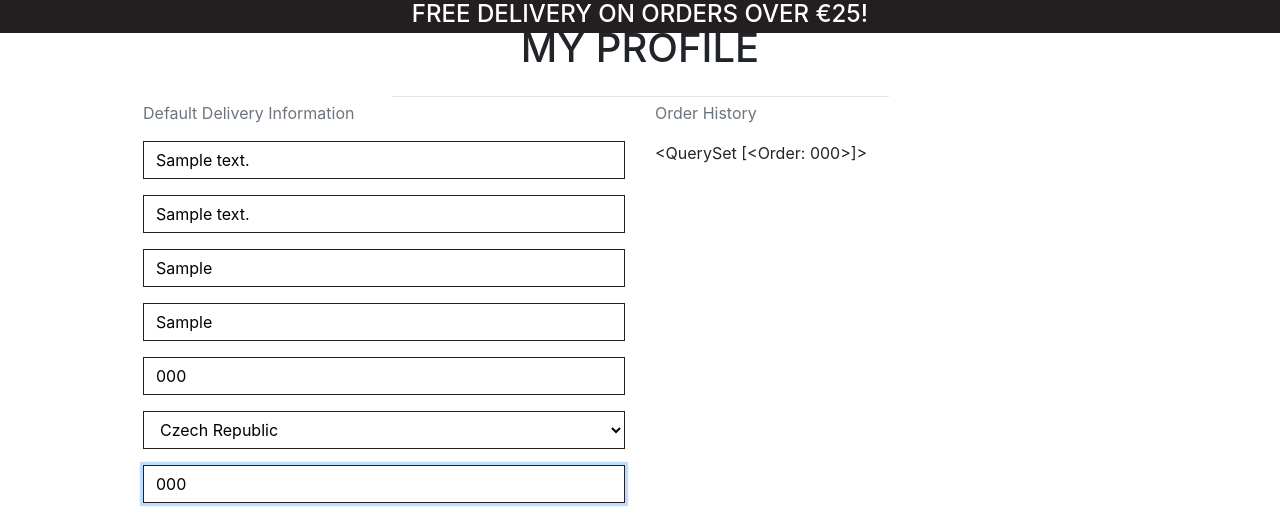
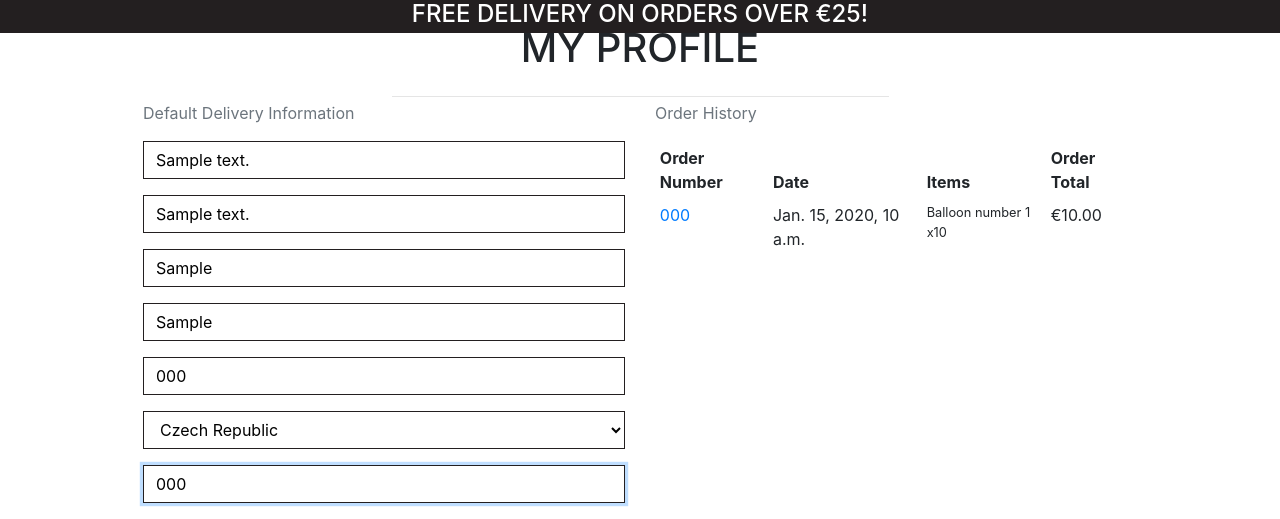
Before and after one commit to gwenjo/FancyDayDesign, a Django app: page /profile/ in a window 1280 px wide. Shown: the part 180-699 px from the top of the page. Run offline with Django 3.2, Linux system fonts and the light colour scheme; a user stored in the database is signed in; data comes from the database, SQL or seed files in the repository; tables that the repository leaves empty hold one stand-in row (values such as "Sample post"); some libraries are stand-ins or nearby versions.

Commit message:
modified allauth templates

```diff
--- a/bag/templates/bag/bag.html
+++ b/bag/templates/bag/bag.html
@@ -14,10 +14,9 @@
     <div class="overlay"></div>
     <div class="container mb-2">
         <div class="row">
-            <div class="col">
-                <hr>
+            <div class="col text-center">
                 <h2 class="logo-font mb-4">Shopping Bag</h2>
-                <hr>
+                <hr class="w-50 mb-1">
             </div>
         </div>
 
--- a/checkout/admin.py
+++ b/checkout/admin.py
@@ -15,7 +15,7 @@ class OrderAdmin(admin.ModelAdmin):
                        'grand_total', 'original_bag',
                        'stripe_pid')
 
-    fields = ('order_number', 'date', 'full_name',
+    fields = ('order_number', 'user_profile', 'date', 'full_name',
               'email', 'phone_number', 'country',
               'postcode', 'town_or_city', 'street_address1',
               'street_address2', 'county', 'delivery_cost',
--- a/profiles/templates/profiles/profile.html
+++ b/profiles/templates/profiles/profile.html
@@ -33,7 +33,42 @@
             </div>
             <div class="col-12 col-lg-6">
                 <p class="text-muted">Order History</p>
-                {{ orders }}
+                <div class="order-history table-responsive">
+                    <table class="table table-sm table-borderless">
+                        <thead>
+                            <tr>
+                                <th>Order Number</th>
+                                <th>Date</th>
+                                <th>Items</th>
+                                <th>Order Total</th>
+                            </tr>
+                        </thead>
+                        <tbody>
+                            {% for order in orders %}
+                                <tr>
+                                    <td>
+                                        <a href="{% url 'order_history' order.order_number %}"
+                                        title="{{ order.order_number }}">
+                                            {{ order.order_number|truncatechars:6 }}
+                                        </a>
+                                    </td>
+                                    <td>{{ order.date }}</td>
+                                    <td>
+                                        <ul class="list-unstyled">
+                                            {% for item in order.lineitems.all %}
+                                                <li class="small">
+                                                    {% if item.product %}
+                                                    {% endif %}{{ item.product.name }} x{{ item.quantity }}
+                                                </li>
+                                            {% endfor %}
+                                        </ul>
+                                    </td>
+                                    <td>€{{ order.grand_total }}</td>
+                                </tr>
+                            {% endfor %}
+                        </tbody>
+                    </table>
+                </div>
             </div>
         </div>
 {% endblock %}
--- a/templates/allauth/account/account_inactive.html
+++ b/templates/allauth/account/account_inactive.html
@@ -6,8 +6,8 @@
 
 {% block inner_content %}
 
-<h2 class="logo-font mb-4">{% trans "Account Inactive" %}</h2>
-<hr>
+<h2 class="logo-font text-center mb-4">{% trans "Account Inactive" %}</h2>
+<hr class="w-50 mb-1">
 
 <p>{% trans "This account is inactive." %}</p>
 {% endblock %}
--- a/templates/allauth/account/email.html
+++ b/templates/allauth/account/email.html
@@ -5,8 +5,9 @@
 {% block head_title %}{% trans "Account" %}{% endblock %}
 
 {% block inner_content %}
-<h2 class="logo-font mb-4">{% trans "E-mail Addresses" %}</h2>
-<hr>
+<h2 class="logo-font text-center mb-4">{% trans "E-mail Addresses" %}</h2>
+<hr class="w-50 mb-1">
+
 {% if user.emailaddress_set.all %}
 <p>{% trans 'The following e-mail addresses are associated with your account:' %}</p>
 
--- a/templates/allauth/account/email_confirm.html
+++ b/templates/allauth/account/email_confirm.html
@@ -7,8 +7,8 @@
 
 
 {% block inner_content %}
-<h2 class="logo-font mb-4">{% trans "Confirm E-mail Address" %}</h2>
-<hr>
+<h2 class="logo-font text-center mb-4">{% trans "Confirm E-mail Address" %}</h2>
+<hr class="w-50 mb-1">
 
 {% if confirmation %}
 
--- a/templates/allauth/account/login.html
+++ b/templates/allauth/account/login.html
@@ -7,8 +7,8 @@
 
 {% block inner_content %}
 
-<h2 class="logo-font mb-4">{% trans "Sign In" %}</h2>
-<hr>
+<h2 class="logo-font text-center mb-4">{% trans "Sign In" %}</h2>
+<hr class="w-50 mb-1">
 
 {% get_providers as socialaccount_providers %}
 
--- a/templates/allauth/account/logout.html
+++ b/templates/allauth/account/logout.html
@@ -5,8 +5,8 @@
 {% block head_title %}{% trans "Sign Out" %}{% endblock %}
 
 {% block inner_content %}
-  <h2 class="logo-font mb-4">{% trans "Sign Out" %}</h2>
-  <hr>
+  <h2 class="logo-font text-center mb-4">{% trans "Sign Out" %}</h2>
+  <hr class="w-50 mb-1">
 
 <p>{% trans 'Are you sure you want to sign out?' %}</p>
 
--- a/templates/allauth/account/password_change.html
+++ b/templates/allauth/account/password_change.html
@@ -5,8 +5,8 @@
 {% block head_title %}{% trans "Change Password" %}{% endblock %}
 
 {% block inner_content %}s
-    <h2 class="logo-font mb-4">{% trans "Change Password" %}</h2>
-    <hr>
+    <h2 class="logo-font text-center mb-4">{% trans "Change Password" %}</h2>
+    <hr class="w-50 mb-1">
 
     <form method="POST" action="{% url 'account_change_password' %}" class="password_change">
         {% csrf_token %}
--- a/templates/allauth/account/password_reset.html
+++ b/templates/allauth/account/password_reset.html
@@ -7,8 +7,9 @@
 
 {% block inner_content %}
 
-    <h2 class="logo-font mb-4">{% trans "Password Reset" %}</h2>
-    <hr>
+    <h2 class="logo-font text-center mb-4">{% trans "Password Reset" %}</h2>
+    <hr class="w-50 mb-1">
+
     {% if user.is_authenticated %}
     {% include "account/snippets/already_logged_in.html" %}
     {% endif %}
--- a/templates/allauth/account/password_reset_done.html
+++ b/templates/allauth/account/password_reset_done.html
@@ -6,8 +6,8 @@
 {% block head_title %}{% trans "Password Reset" %}{% endblock %}
 
 {% block inner_content %}
-    <h2 class="logo-font mb-4">{% trans "Password Reset" %}</h2>
-    <hr>
+    <h2 class="logo-font text-center mb-4">{% trans "Password Reset" %}</h2>
+    <hr class="w-50 mb-1">
 
     {% if user.is_authenticated %}
     {% include "account/snippets/already_logged_in.html" %}
--- a/templates/allauth/account/password_reset_from_key.html
+++ b/templates/allauth/account/password_reset_from_key.html
@@ -4,8 +4,8 @@
 {% block head_title %}{% trans "Change Password" %}{% endblock %}
 
 {% block inner_content %}
-    <h2 class="logo-font mb-4">{% if token_fail %}{% trans "Bad Token" %}{% else %}{% trans "Change Password" %}{% endif %}</h2>
-    <hr>
+    <h2 class="logo-font text-center mb-4">{% if token_fail %}{% trans "Bad Token" %}{% else %}{% trans "Change Password" %}{% endif %}</h2>
+    <hr class="w-50 mb-1">
 
     {% if token_fail %}
         {% url 'account_reset_password' as passwd_reset_url %}
--- a/templates/allauth/account/password_reset_from_key_done.html
+++ b/templates/allauth/account/password_reset_from_key_done.html
@@ -4,7 +4,8 @@
 {% block head_title %}{% trans "Change Password" %}{% endblock %}
 
 {% block content %}
-    <h2 class="logo-font mb-4">{% trans "Change Password" %}</h2>
-    <hr>
+    <h2 class="logo-font text-center mb-4">{% trans "Change Password" %}</h2>
+    <hr class="w-50 mb-1">
+
     <p>{% trans 'Your password is now changed.' %}</p>
 {% endblock %}
--- a/templates/allauth/account/password_set.html
+++ b/templates/allauth/account/password_set.html
@@ -5,8 +5,8 @@
 {% block head_title %}{% trans "Set Password" %}{% endblock %}
 
 {% block inner_content %}
-    <h2 class="logo-font mb-4">{% trans "Set Password" %}</h2>
-    <hr>
+    <h2 class="logo-font text-center mb-4">{% trans "Set Password" %}</h2>
+    <hr class="w-50 mb-1">
 
     <form method="POST" action="{% url 'account_set_password' %}" class="password_set">
         {% csrf_token %}
--- a/templates/allauth/account/signup.html
+++ b/templates/allauth/account/signup.html
@@ -5,8 +5,8 @@
 {% block head_title %}{% trans "Signup" %}{% endblock %}
 
 {% block inner_content %}
-<h2 class="logo-font mb-4">{% trans "Sign Up" %}</h2>
-<hr>
+<h2 class="logo-font text-center mb-4">{% trans "Sign Up" %}</h2>
+<hr class="w-50 mb-1">
 
 <p>{% blocktrans %}Already have an account? Then please <a href="{{ login_url }}">sign in</a>.{% endblocktrans %}</p>
 
--- a/templates/allauth/account/signup_closed.html
+++ b/templates/allauth/account/signup_closed.html
@@ -5,8 +5,8 @@
 {% block head_title %}{% trans "Sign Up Closed" %}{% endblock %}
 
 {% block inner_content %}
-    <h2 class="logo-font mb-4">{% trans "Sign Up Closed" %}</h2>
-    <hr>
+    <h2 class="logo-font text-center mb-4">{% trans "Sign Up Closed" %}</h2>
+    <hr class="w-50 mb-1">
 
 <p>{% trans "We are sorry, but the sign up is currently closed." %}</p>
 {% endblock %}
--- a/templates/allauth/account/verification_sent.html
+++ b/templates/allauth/account/verification_sent.html
@@ -5,8 +5,8 @@
 {% block head_title %}{% trans "Verify Your E-mail Address" %}{% endblock %}
 
 {% block inner_content %}
-<h2 class="logo-font mb-4">{% trans "Verify Your E-mail Address" %}</h2>
-<hr>>
+<h2 class="logo-font text-center mb-4">{% trans "Verify Your E-mail Address" %}</h2>
+<hr class="w-50 mb-1">
 
     <p>{% blocktrans %}We have sent an e-mail to you for verification. Follow the link provided to finalize the signup process. Please contact us if you do not receive it within a few minutes.{% endblocktrans %}</p>
 
--- a/templates/allauth/account/verified_email_required.html
+++ b/templates/allauth/account/verified_email_required.html
@@ -5,8 +5,8 @@
 {% block head_title %}{% trans "Verify Your E-mail Address" %}{% endblock %}
 
 {% block inner_content %}
-<h2 class="logo-font mb-4">{% trans "Verify Your E-mail Address" %}</h2>
-<hr>
+<h2 class="logo-font text-center mb-4">{% trans "Verify Your E-mail Address" %}</h2>
+<hr class="w-50 mb-1">
 
 {% url 'account_email' as email_url %}
 
--- a/templates/includes/toasts/toast_success.html
+++ b/templates/includes/toasts/toast_success.html
@@ -14,7 +14,7 @@
                 <hr class="mt-1 mb-3">
             </div>
         </div>
-        {% if grand_total %}
+        {% if grand_total and not on_profile_page %}
             <p class="logo-font bg-white text-black py-1">Your Bag ({{ product_count }})</p>
             <div class="bag-notification-wrapper">
                 {% for item in bag_items %}
```
